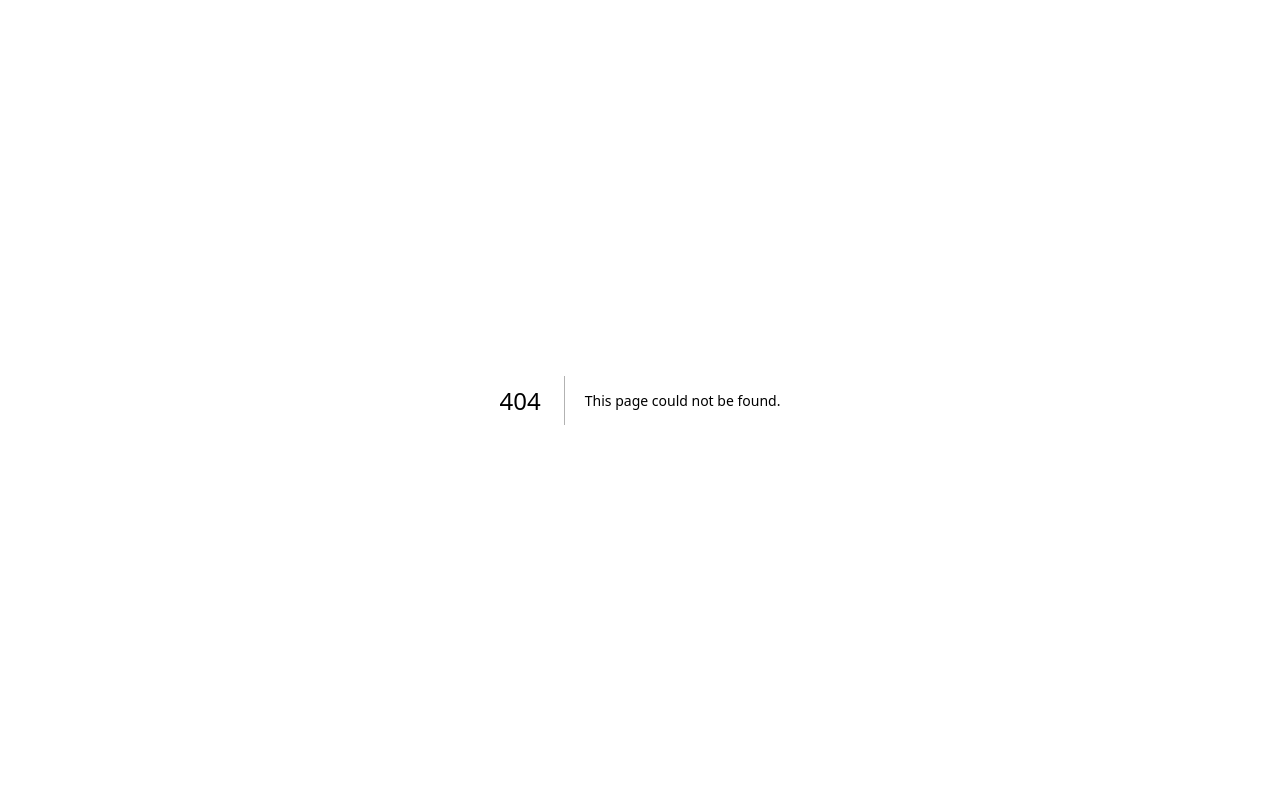
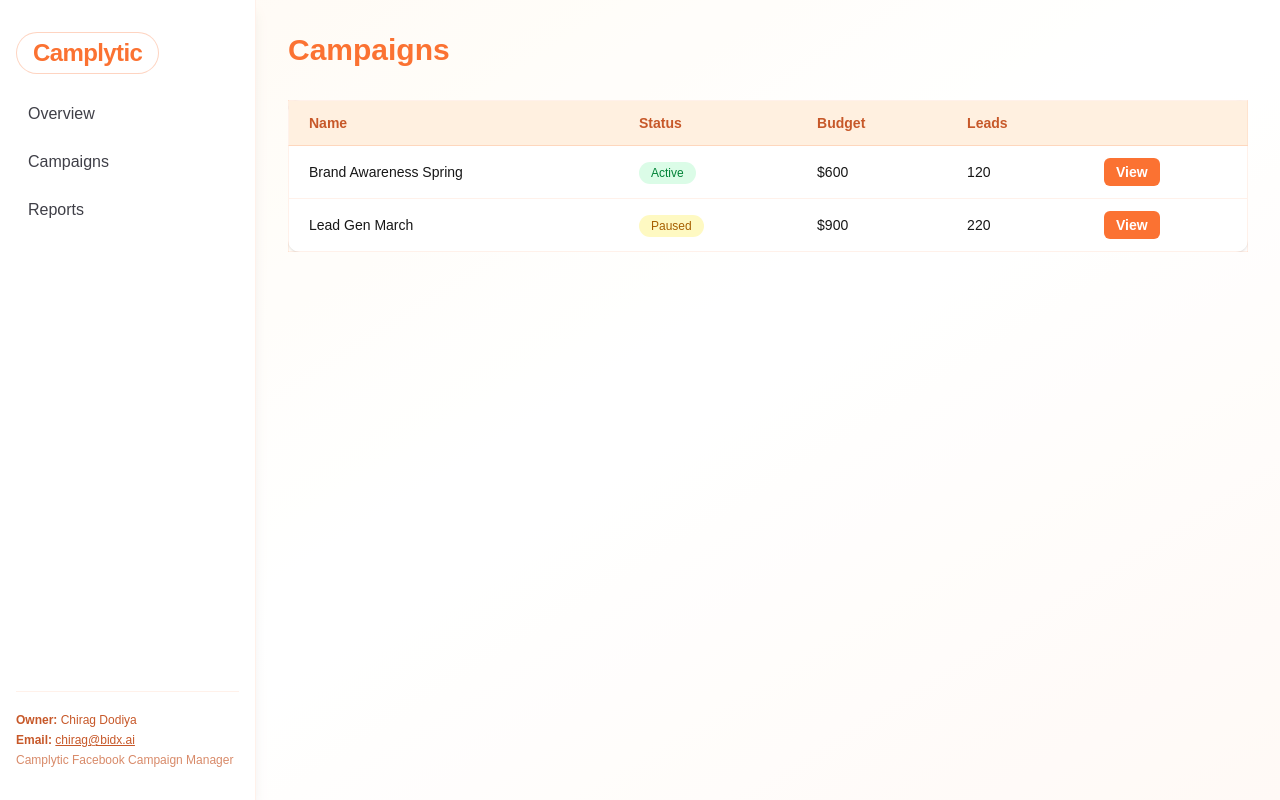
Before and after one commit to chiragbidx/proto-one-svx, a Next.js app: page /dashboard/campaigns in a window 1280 px wide. Before the commit this address had no page. Built offline with nearby package versions, Linux system fonts and the light colour scheme.

Commit message:
Add Campaigns Page to Dashboard

```diff
--- /dev/null
+++ b/app/(dashboard)/dashboard/campaigns/page.tsx
@@ -0,0 +1,60 @@
+export const metadata = {
+  title: "Campaigns — Camplytic Dashboard",
+  description: "Manage and view all Facebook marketing campaigns in Camplytic.",
+};
+
+export default function CampaignsPage() {
+  return (
+    <section>
+      <h1 className="text-3xl font-bold text-[#fb7232] mb-8">
+        Campaigns
+      </h1>
+      <div className="overflow-x-auto">
+        <table className="min-w-full text-sm border border-[#fb7232]/10 bg-white rounded-xl shadow-sm">
+          <thead>
+            <tr className="bg-[#fff0e0] text-[#c75829] border-b border-[#fb7232]/20">
+              <th className="px-5 py-3 text-left font-semibold">Name</th>
+              <th className="px-5 py-3 text-left font-semibold">Status</th>
+              <th className="px-5 py-3 text-left font-semibold">Budget</th>
+              <th className="px-5 py-3 text-left font-semibold">Leads</th>
+              <th className="px-5 py-3"></th>
+            </tr>
+          </thead>
+          <tbody>
+            <tr className="border-b border-[#fb7232]/10">
+              <td className="px-5 py-3">Brand Awareness Spring</td>
+              <td className="px-5 py-3">
+                <span className="rounded-full bg-green-100 text-green-700 px-3 py-1 text-xs font-medium">
+                  Active
+                </span>
+              </td>
+              <td className="px-5 py-3">$600</td>
+              <td className="px-5 py-3">120</td>
+              <td className="px-5 py-3">
+                <button className="rounded-md bg-[#fb7232] px-3 py-1 text-white font-semibold hover:bg-[#e06225] transition">
+                  View
+                </button>
+              </td>
+            </tr>
+            <tr>
+              <td className="px-5 py-3">Lead Gen March</td>
+              <td className="px-5 py-3">
+                <span className="rounded-full bg-yellow-100 text-yellow-700 px-3 py-1 text-xs font-medium">
+                  Paused
+                </span>
+              </td>
+              <td className="px-5 py-3">$900</td>
+              <td className="px-5 py-3">220</td>
+              <td className="px-5 py-3">
+                <button className="rounded-md bg-[#fb7232] px-3 py-1 text-white font-semibold hover:bg-[#e06225] transition">
+                  View
+                </button>
+              </td>
+            </tr>
+            {/* Add more static rows as needed */}
+          </tbody>
+        </table>
+      </div>
+    </section>
+  );
+}
```
